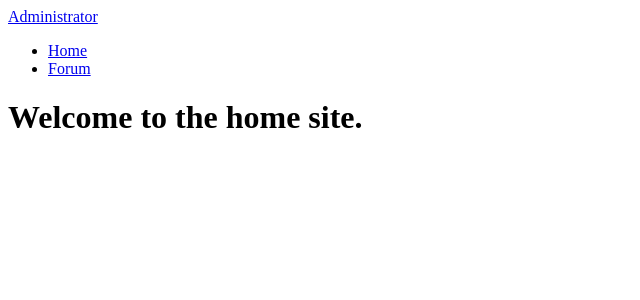
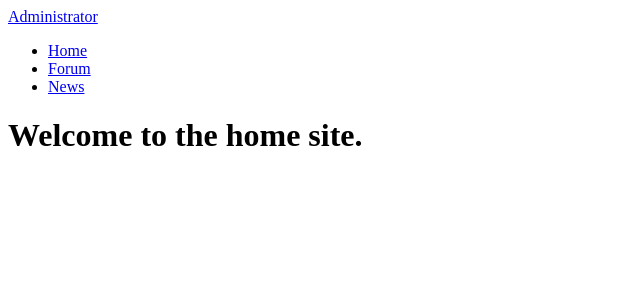
Before and after one commit to dcjohnson/Ethics-World, a Django app: page / in a window 1280 px wide. Shown: the top 300 px of the page, without its empty margins (0-640 px from the left). Run offline with Django 3.2, Linux system fonts and the light colour scheme.

Commit message:
started news app

```diff
--- a/EthicsWorld/Apps/forum/views.py
+++ b/EthicsWorld/Apps/forum/views.py
@@ -15,7 +15,7 @@ def index(request):
     htmlData = {
         'questions' : sqlData,
     }
-    return render(request, 'index.html', htmlData)
+    return render(request, 'forumindex.html', htmlData)
 
 def IndividualQuestionPage(request):
     try:
--- a/EthicsWorld/Apps/home/templates/basesite.html
+++ b/EthicsWorld/Apps/home/templates/basesite.html
@@ -21,6 +21,11 @@
                         Forum
                     </a>
                 </li>
+                <li>
+                    <a href = "{% url 'news:index' %}">
+                        News
+                    </a>
+                </li>
             </ul>
         </div>
         <div id = "body">
--- /dev/null
+++ b/EthicsWorld/Apps/news/templates/newsindex.html
@@ -0,0 +1,6 @@
+{% extends "basesite.html" %}
+
+{% block body %}
+
+
+{% endblock %}
--- /dev/null
+++ b/EthicsWorld/Apps/news/urls.py
@@ -0,0 +1,7 @@
+from django.conf.urls import patterns, url
+
+from Apps.news import views
+
+urlpatterns = patterns('',
+    url(r'^$', views.index, name = 'index')
+)
--- a/EthicsWorld/Apps/news/views.py
+++ b/EthicsWorld/Apps/news/views.py
@@ -1,3 +1,7 @@
 from django.shortcuts import render
+from django.http import HttpResponseRedirect, HttpResponse
+from django.core.urlresolvers import reverse
+from Apps.forum.models import Issue, Responses
 
-# Create your views here.
+def index(request):
+    return render(request, 'newsindex.html')
--- a/EthicsWorld/EthicsWorld/urls.py
+++ b/EthicsWorld/EthicsWorld/urls.py
@@ -5,4 +5,5 @@ urlpatterns = patterns('',
     url(r'^$', 'Apps.home.views.index'),
     url(r'^admin/', include(admin.site.urls)),
     url(r'^forum/', include('Apps.forum.urls' , namespace = 'forum')),
+    url(r'^news/', include('Apps.news.urls', namespace = 'news'))
 )
```
Also changed, not shown: EthicsWorld/Apps/forum/templates/forumindex.html (renamed from EthicsWorld/Apps/forum/templates/index.html).
